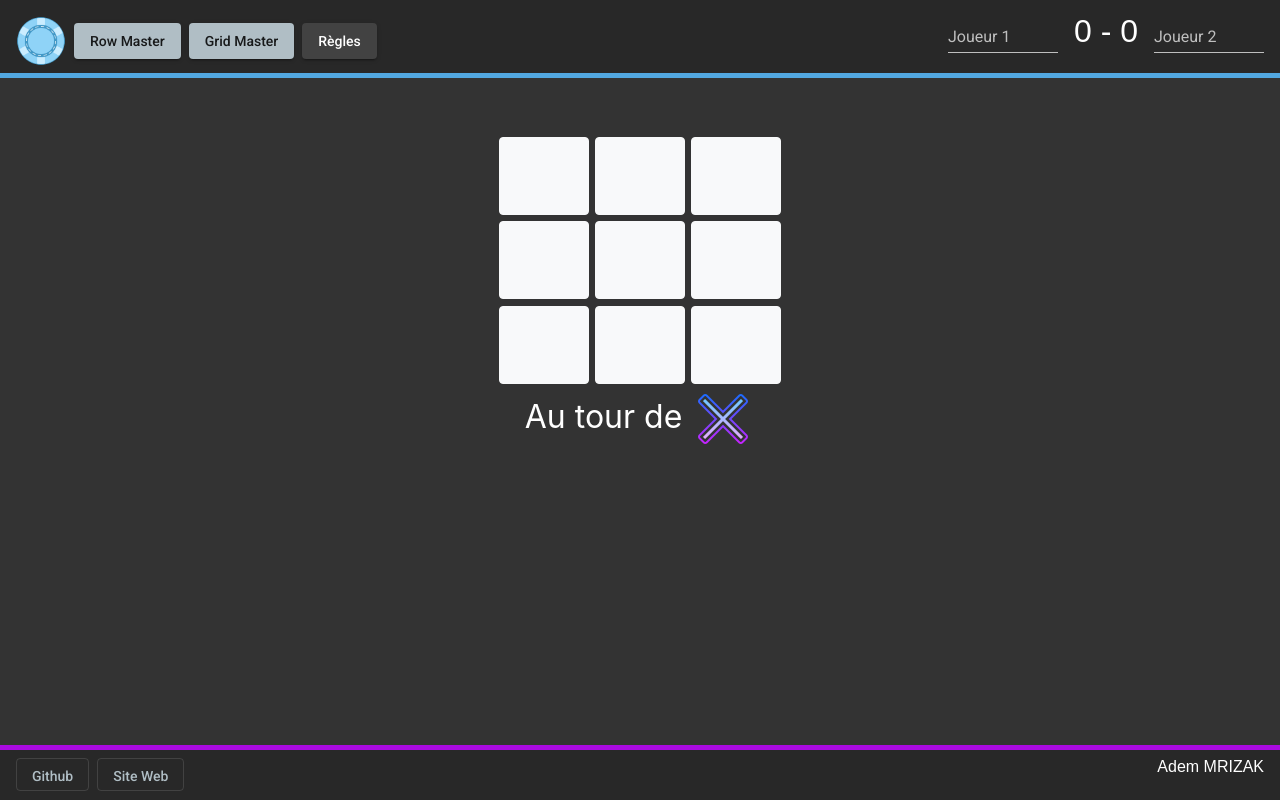
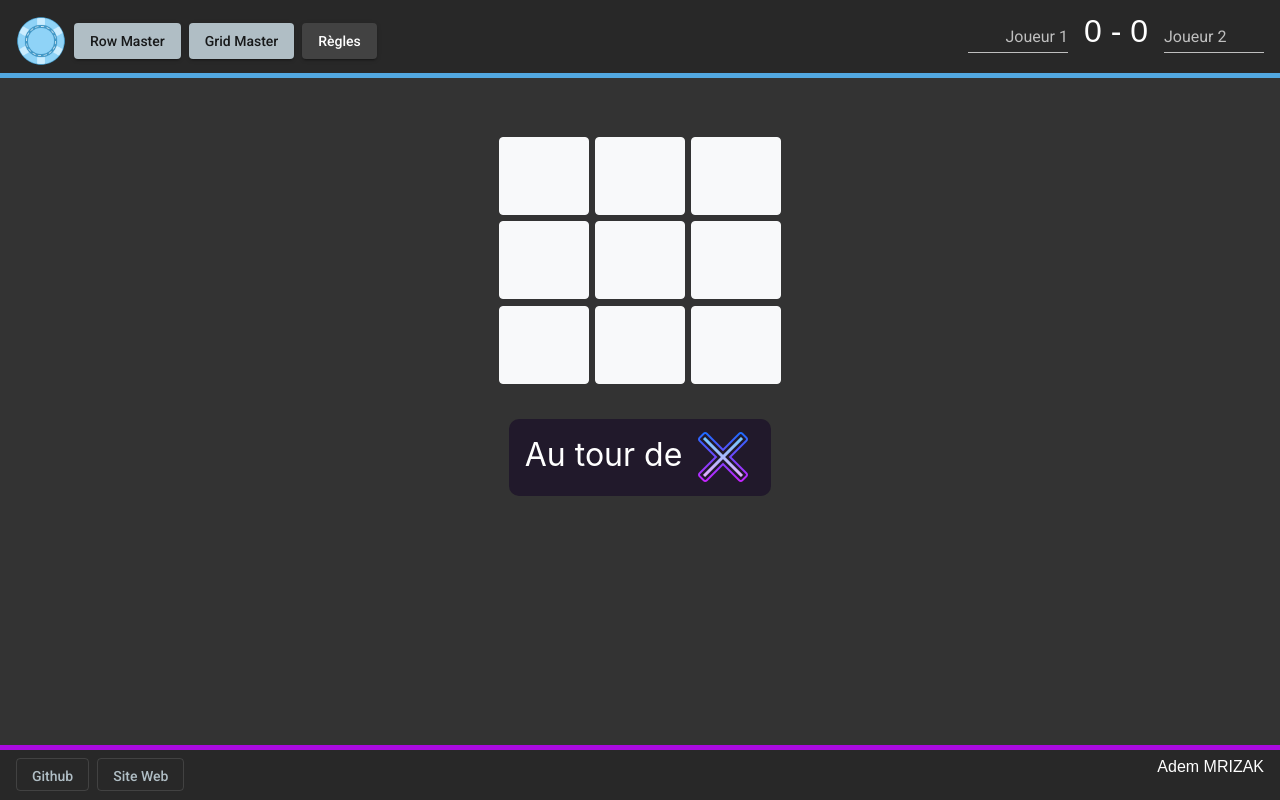
Before and after one commit to adem-m/games-master, an Angular app: page /grid-master in a window 1280 px wide. Built offline with nearby package versions, Linux system fonts and the light colour scheme.

Commit message:
little fixes

```diff
--- a/src/app/app.component.html
+++ b/src/app/app.component.html
@@ -13,7 +13,7 @@
             <button mat-raised-button (click)="openRules(index)">Règles</button>
             <div class="spacer"></div>
             <div class="scoreBox">
-                <mat-form-field appearance="legacy">
+                <mat-form-field style="text-align: right;" appearance="legacy">
                     <mat-label>Joueur 1</mat-label>
                     <input matInput>
                 </mat-form-field>
@@ -52,7 +52,7 @@
                             <h4>Objectif</h4>
                             Aligner 3 fois son signe en ligne, en colonne ou en diagonale.
                             <h4>Comment jouer ?</h4>
-                            Cliquez directement sur la case où vous souhaitez placer votre signe !
+                            Cliquez directement sur la case où vous souhaitez placer votre signe.
                         </div>
                     </mat-tab>
                 </mat-tab-group>
@@ -62,7 +62,6 @@
             <router-outlet></router-outlet>
         </div>
     </body>
-
     <footer>
         <div class="botline"></div>
         <div class="footerContent">
--- a/src/app/app.component.scss
+++ b/src/app/app.component.scss
@@ -12,7 +12,7 @@ html
 }
 mat-form-field
 {
-    width: 110px;
+    width: 100px;
 }
 input
 {
--- a/src/app/morpion/morpion.component.scss
+++ b/src/app/morpion/morpion.component.scss
@@ -1,8 +1,5 @@
 body
 {
-    width: fit-content;
-    height: fit-content;
-    margin: auto;
     background-color: rgb(51, 51, 51);
     color: white;
     display: grid;
@@ -17,7 +14,6 @@ body
 {
     width: fit-content;
     margin: auto;
-    margin-bottom: 1em;
     grid-row-start: 1;
     grid-row-end: 2;
 }
@@ -30,11 +26,13 @@ body
 }
 .end
 {
+    width: fit-content;
     text-align: center;
-    width: fit-content;
-    height: 4em;
-    margin: auto;
+    margin: 1em auto 0 auto;
     font-size: 2em;
+    padding: 0.2em 0.5em;
+    border-radius: 10px;
+    background-color: rgb(33, 25, 43);
     grid-row-start: 3;
     grid-row-end: 4;
 }
```
